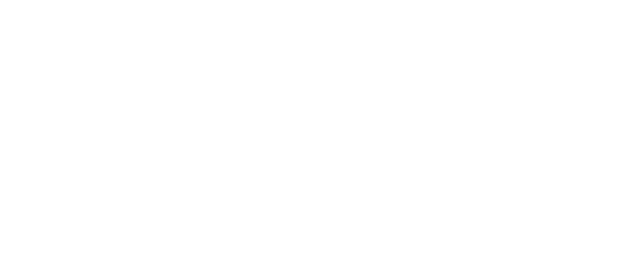
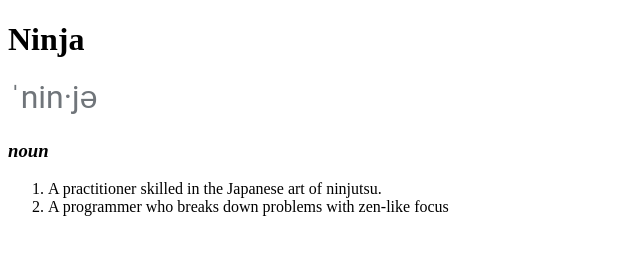
Before and after one commit to GFigueroaWP/diccionario, a plain HTML site: page index.html in a window 1280 px wide. Shown: the whole page, without its empty margins (0-640 px from the left). Drawn offline with Linux system fonts and the light colour scheme.

Commit message:
Termino de la activad

```diff
--- a/index.html
+++ b/index.html
@@ -1,10 +1,27 @@
 <!DOCTYPE html>
 <html lang="es">
-<head>
-    <meta charset="UTF-8">
-    <title>Diccionario</title>
-</head>
-<body>
-
-</body>
+    <head>
+        <meta charset="UTF-8" />
+        <title>Diccionario</title>
+    </head>
+    <body>
+        <h1>Ninja</h1>
+        <img
+            src="./pronunciation.png"
+            alt="Pronunciacion de la palabra Ninja"
+        />
+        <div>
+            <h3><em>noun</em></h3>
+        </div>
+        <div>
+            <ol>
+                <li>
+                    A practitioner skilled in the Japanese art of ninjutsu.
+                </li>
+                <li>
+                    A programmer who breaks down problems with zen-like focus
+                </li>
+            </ol>
+        </div>
+    </body>
 </html>
```
Also changed, not shown: pronunciation.png (added).
